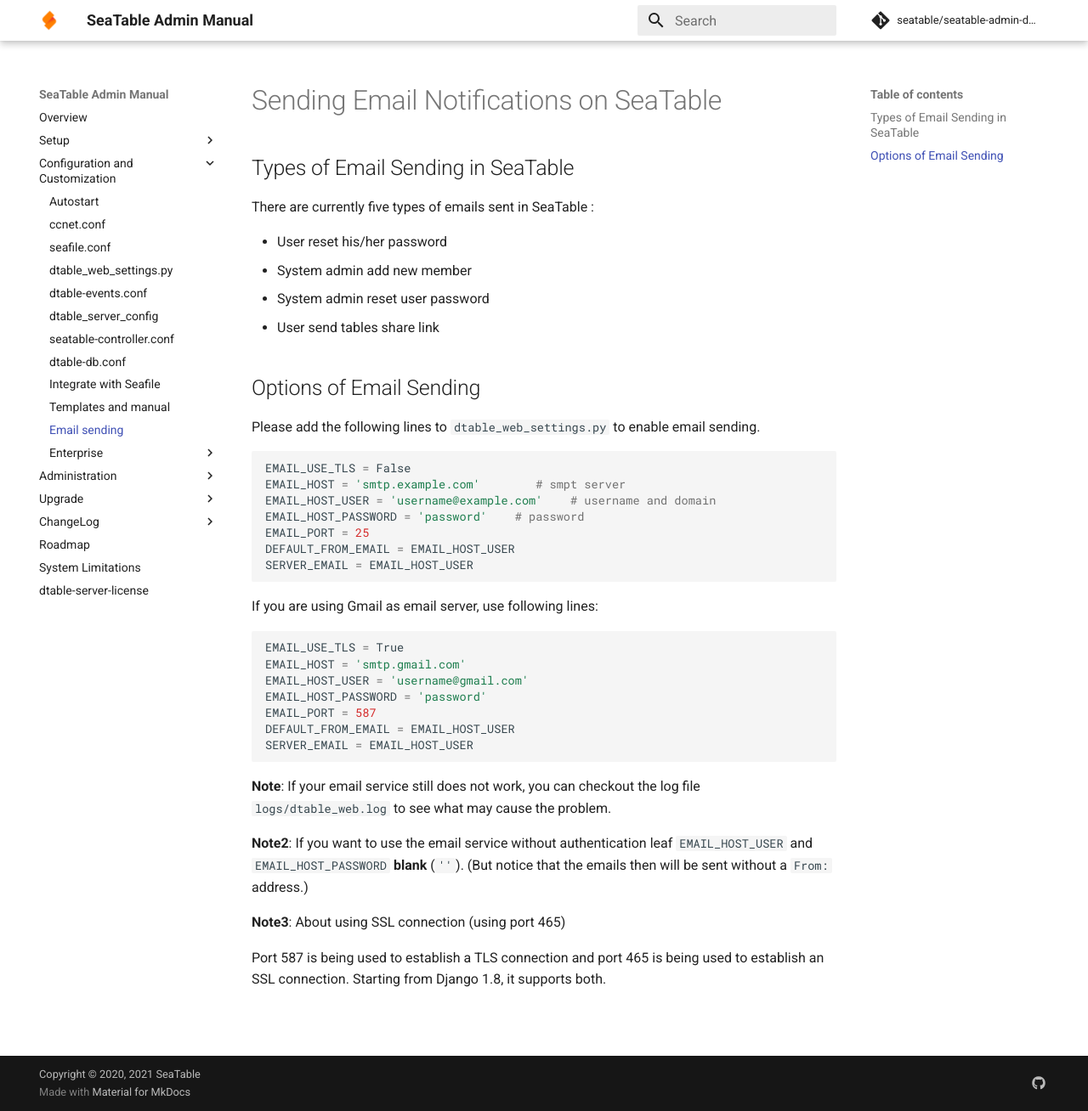
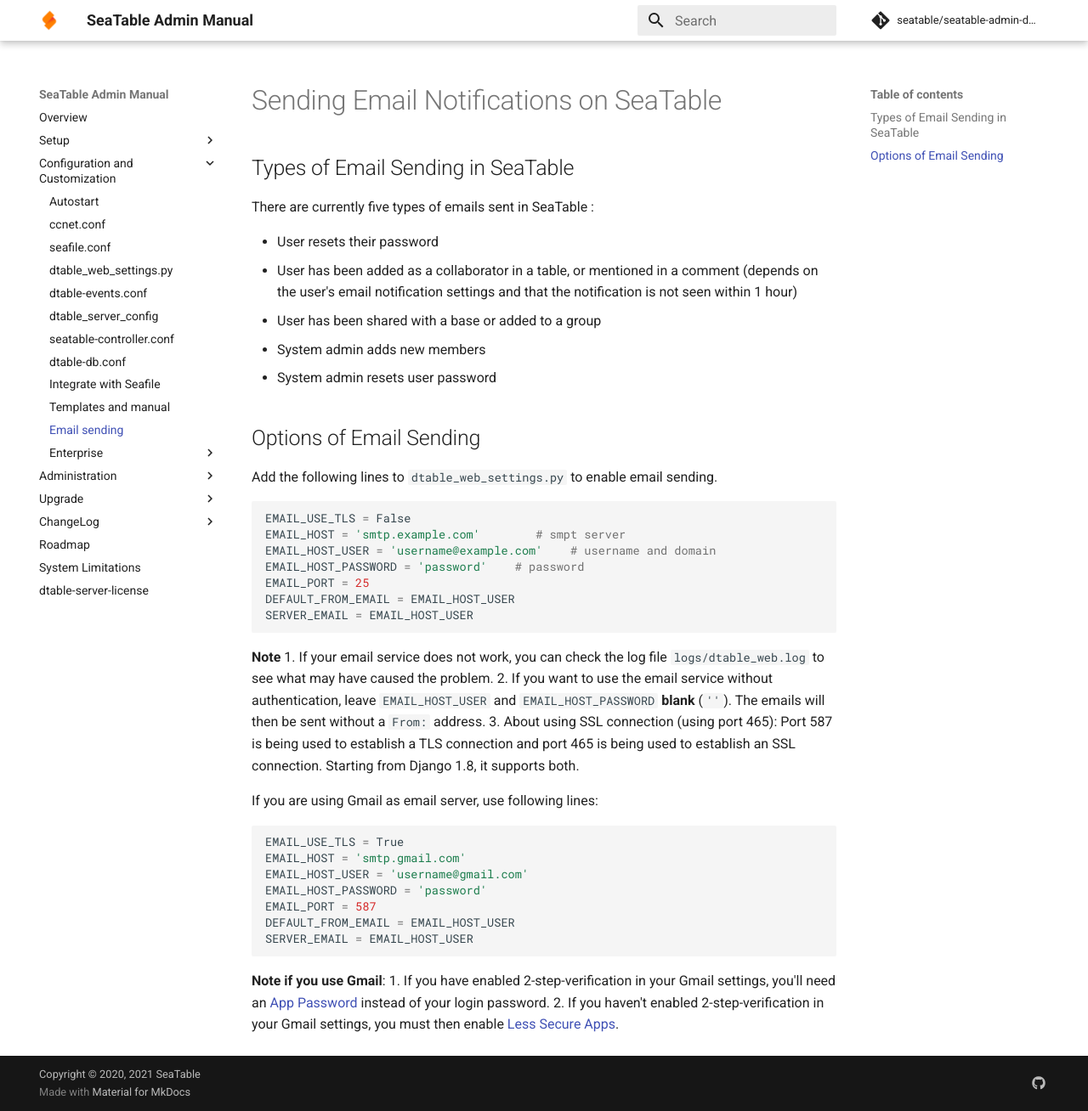
Before and after one commit to seatable/seatable-admin-docs, an MkDocs documentation site: the page built from manual/config/sending_email.md, in a window 1280 px wide and 1308 px high. Shown: the whole window at 85% size. Built offline with MkDocs 1.6.1 and Material for MkDocs 9.7.7, drawn with Linux system fonts in a browser that asks for light colours; comment, search, counter and statistics services are not loaded.

Commit message:
Update sending_email.md
Update the wording, structure, and content of this documentation, especially added notes for Gmail users.

````diff
--- a/manual/config/sending_email.md
+++ b/manual/config/sending_email.md
@@ -4,14 +4,16 @@
 
 There are currently five types of emails sent in SeaTable :
 
-* User reset his/her password
-* System admin add new member
-* System admin reset user password
-* User send tables share link
+* User resets their password
+* User has been added as a collaborator in a table, or mentioned in a comment (depends on the user's email notification settings and that the notification is not seen within 1 hour)
+* User has been shared with a base or added to a group
+* System admin adds new members
+* System admin resets user password
+
 
 ## Options of Email Sending
 
-Please add the following lines to `dtable_web_settings.py` to enable email sending.
+Add the following lines to `dtable_web_settings.py` to enable email sending.
 
 ```python
 EMAIL_USE_TLS = False
@@ -23,6 +25,12 @@
 SERVER_EMAIL = EMAIL_HOST_USER
 
 ```
+
+**Note**
+1. If your email service does not work, you can check the log file `logs/dtable_web.log` to see what may have caused the problem.
+2. If you want to use the email service without authentication, leave `EMAIL_HOST_USER` and `EMAIL_HOST_PASSWORD` **blank** (`''`). The emails will then be sent without a `From:` address.
+3. About using SSL connection (using port 465): Port 587 is being used to establish a TLS connection and port 465 is being used to establish an SSL connection.  Starting from Django 1.8, it supports both.
+
 
 If you are using Gmail as email server, use following lines:
 
@@ -36,11 +44,6 @@
 SERVER_EMAIL = EMAIL_HOST_USER
 
 ```
-
-**Note**: If your email service still does not work, you can checkout the log file `logs/dtable_web.log` to see what may cause the problem.
-
-**Note2**: If you want to use the email service without authentication leaf `EMAIL_HOST_USER` and `EMAIL_HOST_PASSWORD` **blank** (`''`). (But notice that the emails then will be sent without a `From:` address.)
-
-**Note3**: About using SSL connection (using port 465)
-
-Port 587 is being used to establish a TLS connection and port 465 is being used to establish an SSL connection.  Starting from Django 1.8, it supports both.
+**Note if you use Gmail**:
+1. If you have enabled 2-step-verification in your Gmail settings, you'll need an [App Password](https://support.google.com/accounts/answer/185833) instead of your login password.
+2. If you haven't enabled 2-step-verification in your Gmail settings, you must then enable [Less Secure Apps](https://support.google.com/accounts/answer/6010255).
````
